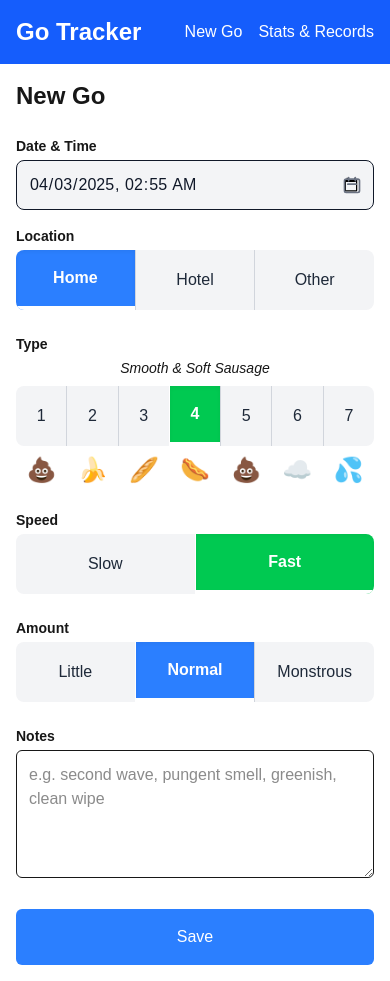
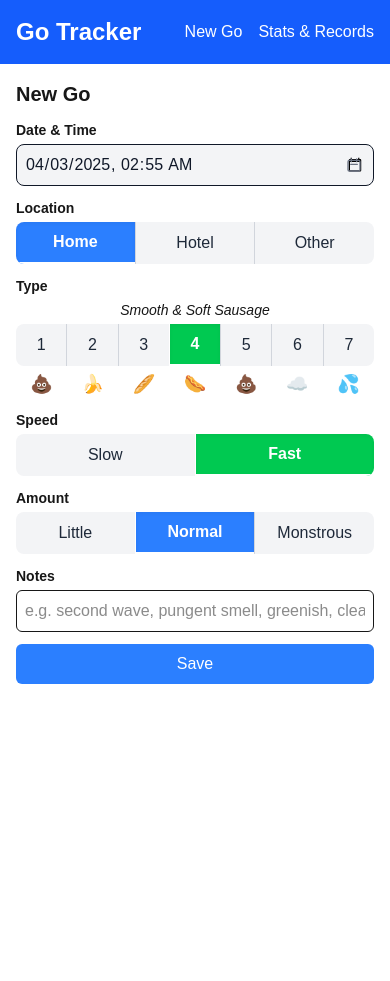
Before and after one commit to dustinbailey/go-tracker, a Next.js app: page /log in a window 390 px wide. After the commit the page ends 844 px from the top, so only its background shows below. Built offline with nearby package versions, Linux system fonts and the light colour scheme; no server answers.

Commit message:
UI improvements for mobile

```diff
--- a/src/app/log/page.tsx
+++ b/src/app/log/page.tsx
@@ -151,10 +151,10 @@ export default function LogPage() {
 
   return (
     <div className="max-w-2xl mx-auto">
-      <h1 className="text-2xl font-bold mb-6">New Go</h1>
+      <h1 className="text-xl font-bold mb-3">New Go</h1>
 
-      <form onSubmit={handleSubmit} className="space-y-6">
-        <div className="grid grid-cols-1 md:grid-cols-2 gap-4">
+      <form onSubmit={handleSubmit} className="space-y-3">
+        <div className="grid grid-cols-1 md:grid-cols-2 gap-3">
           <div>
             <label className="block text-sm font-bold mb-1">Date & Time</label>
             <div className="relative">
@@ -163,11 +163,11 @@ export default function LogPage() {
                 name="timestamp"
                 value={formData.timestamp}
                 onChange={handleChange}
-                className="w-full p-3 border rounded-lg bg-gray-100 text-gray-900 font-medium hover:bg-gray-200 focus:bg-white focus:outline-none focus:ring-2 focus:ring-blue-500"
+                className="w-full p-2 border rounded-lg bg-gray-100 text-gray-900 font-medium hover:bg-gray-200 focus:bg-white focus:outline-none focus:ring-2 focus:ring-blue-500 text-base"
                 required
               />
               <div className="absolute inset-y-0 right-0 flex items-center pr-3 pointer-events-none">
-                <svg xmlns="http://www.w3.org/2000/svg" className="h-5 w-5 text-gray-500" fill="none" viewBox="0 0 24 24" stroke="currentColor">
+                <svg xmlns="http://www.w3.org/2000/svg" className="h-4 w-4 text-gray-500" fill="none" viewBox="0 0 24 24" stroke="currentColor">
                   <path strokeLinecap="round" strokeLinejoin="round" strokeWidth={2} d="M8 7V3m8 4V3m-9 8h10M5 21h14a2 2 0 002-2V7a2 2 0 00-2-2H5a2 2 0 00-2 2v12a2 2 0 002 2z" />
                 </svg>
               </div>
@@ -180,9 +180,9 @@ export default function LogPage() {
               <button
                 type="button"
                 onClick={() => handleValueChange('location', 'Home')}
-                className={`relative flex-1 py-4 text-center ${
+                className={`relative flex-1 py-2 text-center ${
                   formData.location === 'Home'
-                    ? 'bg-blue-500 text-white font-bold shadow-inner border-b-4 border-white'
+                    ? 'bg-blue-500 text-white font-bold shadow-inner border-b-2 border-white'
                     : 'bg-gray-100 text-gray-800 hover:bg-gray-200'
                 }`}
               >
@@ -191,9 +191,9 @@ export default function LogPage() {
               <button
                 type="button"
                 onClick={() => handleValueChange('location', 'Hotel')}
-                className={`relative flex-1 py-4 text-center border-l border-gray-300 ${
+                className={`relative flex-1 py-2 text-center border-l border-gray-300 ${
                   formData.location === 'Hotel'
-                    ? 'bg-blue-500 text-white font-bold shadow-inner border-b-4 border-white'
+                    ? 'bg-blue-500 text-white font-bold shadow-inner border-b-2 border-white'
                     : 'bg-gray-100 text-gray-800 hover:bg-gray-200'
                 }`}
               >
@@ -202,9 +202,9 @@ export default function LogPage() {
               <button
                 type="button"
                 onClick={() => handleValueChange('location', 'Other')}
-                className={`relative flex-1 py-4 text-center border-l border-gray-300 ${
+                className={`relative flex-1 py-2 text-center border-l border-gray-300 ${
                   formData.location === 'Other'
-                    ? 'bg-blue-500 text-white font-bold shadow-inner border-b-4 border-white'
+                    ? 'bg-blue-500 text-white font-bold shadow-inner border-b-2 border-white'
                     : 'bg-gray-100 text-gray-800 hover:bg-gray-200'
                 }`}
               >
@@ -216,20 +216,20 @@ export default function LogPage() {
 
         <div>
           <label className="block text-sm font-bold mb-1">Type</label>
-          <div className="mb-2 text-center italic text-sm">{typeOptions.find(option => option.value === formData.type)?.description || 'Smooth and soft sausage'}</div>
+          <div className="mb-1 text-center italic text-sm">{typeOptions.find(option => option.value === formData.type)?.description || 'Smooth and soft sausage'}</div>
           <div className="flex w-full rounded-lg overflow-hidden">
             {typeOptions.map((option, index) => (
               <button
                 key={option.value}
                 type="button"
                 onClick={() => handleValueChange('type', option.value)}
-                className={`relative flex-1 py-4 text-center ${index > 0 ? 'border-l border-gray-300' : ''} ${
+                className={`relative flex-1 py-2 text-center ${index > 0 ? 'border-l border-gray-300' : ''} ${
                   formData.type === option.value
                     ? option.label === '1' || option.label === '7'
-                      ? 'bg-red-800 text-white font-bold shadow-inner border-b-4 border-white'
+                      ? 'bg-red-800 text-white font-bold shadow-inner border-b-2 border-white'
                       : option.label === '2' || option.label === '6'
-                        ? 'bg-red-500 text-white font-bold shadow-inner border-b-4 border-white'
-                        : 'bg-green-500 text-white font-bold shadow-inner border-b-4 border-white'
+                        ? 'bg-red-500 text-white font-bold shadow-inner border-b-2 border-white'
+                        : 'bg-green-500 text-white font-bold shadow-inner border-b-2 border-white'
                     : 'bg-gray-100 text-gray-800 hover:bg-gray-200'
                 }`}
               >
@@ -237,9 +237,9 @@ export default function LogPage() {
               </button>
             ))}
           </div>
-          <div className="flex justify-between mt-2">
+          <div className="flex justify-between mt-1">
             {typeOptions.map((option) => (
-              <div key={option.value} className="flex-1 text-center text-2xl">
+              <div key={option.value} className="flex-1 text-center text-lg">
                 {option.visual}
               </div>
             ))}
@@ -252,9 +252,9 @@ export default function LogPage() {
             <button
               type="button"
               onClick={() => handleValueChange('speed', 'Slow')}
-              className={`relative flex-1 py-4 text-center ${
+              className={`relative flex-1 py-2 text-center ${
                 formData.speed === 'Slow'
-                  ? 'bg-red-500 text-white font-bold shadow-inner border-b-4 border-white'
+                  ? 'bg-red-500 text-white font-bold shadow-inner border-b-2 border-white'
                   : 'bg-gray-100 text-gray-800 hover:bg-gray-200'
               }`}
             >
@@ -263,9 +263,9 @@ export default function LogPage() {
             <button
               type="button"
               onClick={() => handleValueChange('speed', 'Fast')}
-              className={`relative flex-1 py-4 text-center border-l border-gray-300 ${
+              className={`relative flex-1 py-2 text-center border-l border-gray-300 ${
                 formData.speed === 'Fast'
-                  ? 'bg-green-500 text-white font-bold shadow-inner border-b-4 border-white'
+                  ? 'bg-green-500 text-white font-bold shadow-inner border-b-2 border-white'
                   : 'bg-gray-100 text-gray-800 hover:bg-gray-200'
               }`}
             >
@@ -280,9 +280,9 @@ export default function LogPage() {
             <button
               type="button"
               onClick={() => handleValueChange('amount', 'Little')}
-              className={`relative flex-1 py-4 text-center ${
+              className={`relative flex-1 py-2 text-center ${
                 formData.amount === 'Little'
-                  ? 'bg-blue-500 text-white font-bold shadow-inner border-b-4 border-white'
+                  ? 'bg-blue-500 text-white font-bold shadow-inner border-b-2 border-white'
                   : 'bg-gray-100 text-gray-800 hover:bg-gray-200'
               }`}
             >
@@ -291,9 +291,9 @@ export default function LogPage() {
             <button
               type="button"
               onClick={() => handleValueChange('amount', 'Normal')}
-              className={`relative flex-1 py-4 text-center border-l border-gray-300 ${
+              className={`relative flex-1 py-2 text-center border-l border-gray-300 ${
                 formData.amount === 'Normal'
-                  ? 'bg-blue-500 text-white font-bold shadow-inner border-b-4 border-white'
+                  ? 'bg-blue-500 text-white font-bold shadow-inner border-b-2 border-white'
                   : 'bg-gray-100 text-gray-800 hover:bg-gray-200'
               }`}
             >
@@ -302,9 +302,9 @@ export default function LogPage() {
             <button
               type="button"
               onClick={() => handleValueChange('amount', 'Monstrous')}
-              className={`relative flex-1 py-4 text-center border-l border-gray-300 ${
+              className={`relative flex-1 py-2 text-center border-l border-gray-300 ${
                 formData.amount === 'Monstrous'
-                  ? 'bg-blue-500 text-white font-bold shadow-inner border-b-4 border-white'
+                  ? 'bg-blue-500 text-white font-bold shadow-inner border-b-2 border-white'
                   : 'bg-gray-100 text-gray-800 hover:bg-gray-200'
               }`}
             >
@@ -315,11 +315,12 @@ export default function LogPage() {
 
         <div>
           <label className="block text-sm font-bold mb-1">Notes</label>
-          <textarea
+          <input
+            type="text"
             name="notes"
             value={formData.notes}
             onChange={handleChange}
-            className="w-full p-3 border rounded-md h-32"
+            className="w-full p-2 border rounded-md text-base"
             placeholder="e.g. second wave, pungent smell, greenish, clean wipe"
           />
         </div>
@@ -327,7 +328,7 @@ export default function LogPage() {
         <button
           type="submit"
           disabled={loading}
-          className={`w-full py-4 ${
+          className={`w-full py-2 ${
             submitted
               ? 'bg-green-500 hover:bg-green-600'
               : 'bg-blue-500 hover:bg-blue-600'
@@ -336,7 +337,7 @@ export default function LogPage() {
           {loading ? 'Submitting...' : (
             submitted ? (
               <>
-                <svg xmlns="http://www.w3.org/2000/svg" className="h-5 w-5 mr-1" viewBox="0 0 20 20" fill="currentColor">
+                <svg xmlns="http://www.w3.org/2000/svg" className="h-4 w-4 mr-1" viewBox="0 0 20 20" fill="currentColor">
                   <path fillRule="evenodd" d="M16.707 5.293a1 1 0 010 1.414l-8 8a1 1 0 01-1.414 0l-4-4a1 1 0 011.414-1.414L8 12.586l7.293-7.293a1 1 0 011.414 0z" clipRule="evenodd" />
                 </svg>
                 Saved
```
